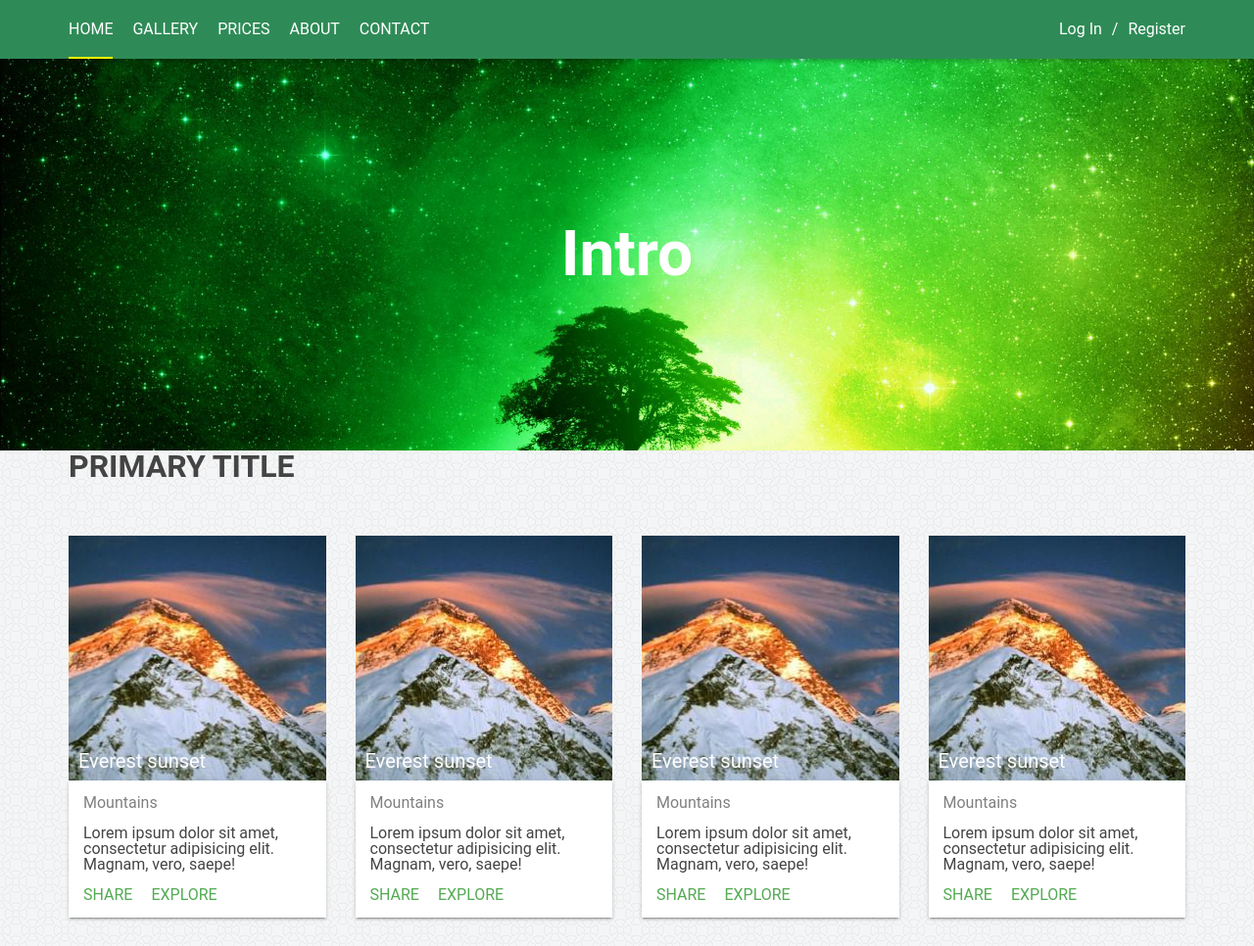
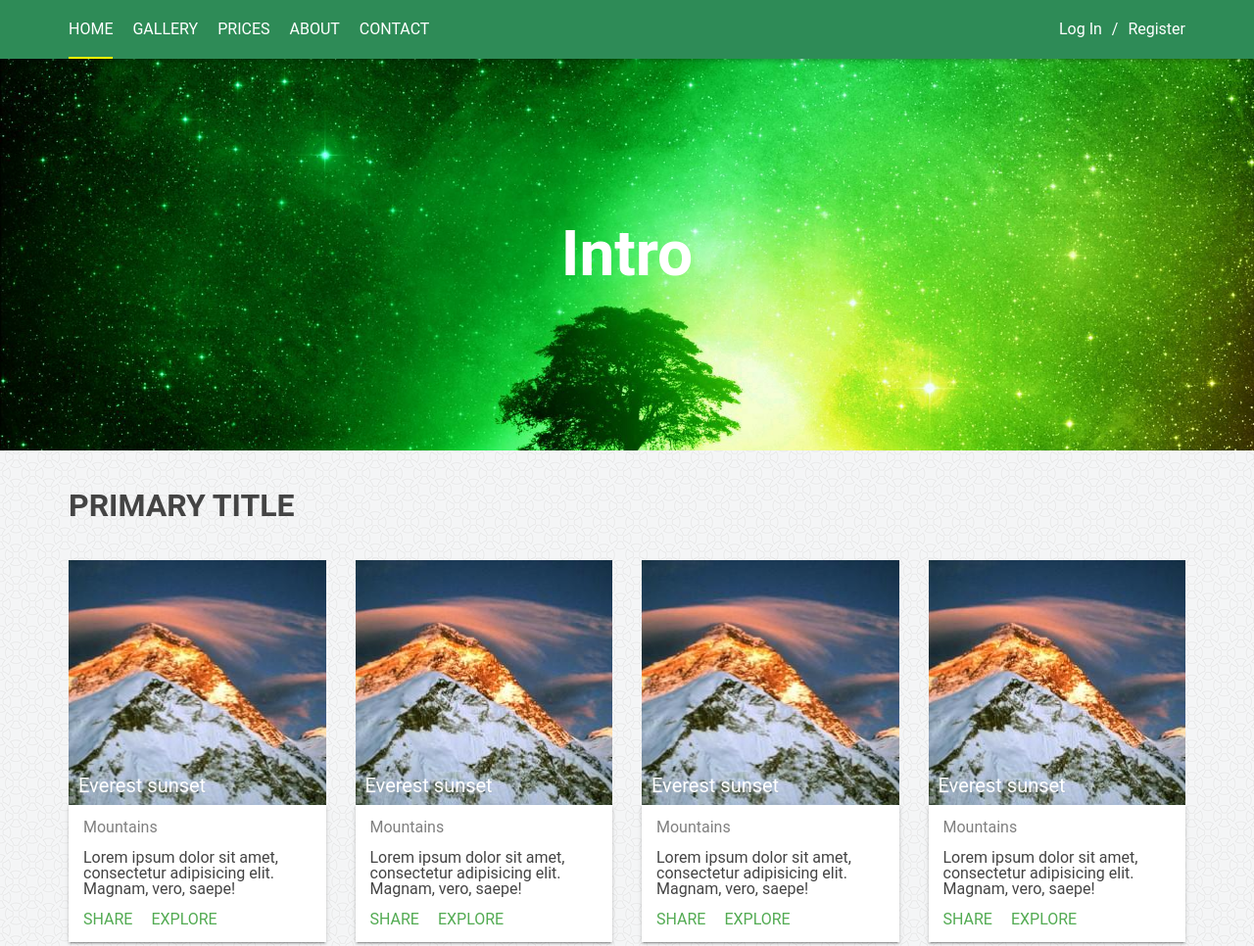
Before and after one commit to gandzja/level-up-homeworks, a website: page public/views/css/homework-4/index.html in a window 1280 px wide. Shown: the top 966 px of the page at 98% size. Drawn offline with Linux system fonts and the light colour scheme.

Commit message:
CSS HW 4 fixes 3

```diff
--- a/public/views/css/homework-4/css/style.css
+++ b/public/views/css/homework-4/css/style.css
@@ -99,16 +99,11 @@ a {
   position: relative;
 }
 .content-title {
-  line-height: 64px;
+  line-height: 400px;
   text-align: center;
   font-weight: bold;
   font-size: 64px;
   color: white;
-  margin: 0;
-  transform: translate(-50%, -50%);
-  position: absolute;
-  top: 50%;
-  left: 50%;
 }
 .row {
   margin: 0 -15px;
@@ -120,11 +115,11 @@ a {
 }
 .column {
   width: 25%;
-  padding:15px;
+  padding: 0 15px 30px;
   float: left;
 }
 .title {
-  margin-bottom: 40px;
+  margin: 40px 0;
   font-size: 32px;
   font-weight: bold;
   text-transform: uppercase;
@@ -173,7 +168,7 @@ a {
   text-transform: uppercase;
   border-radius: 3px;
   display: block;
-  margin: 15px auto;
+  margin: 0 auto;
 }
 .footer {
   padding: 24px 0;
```
